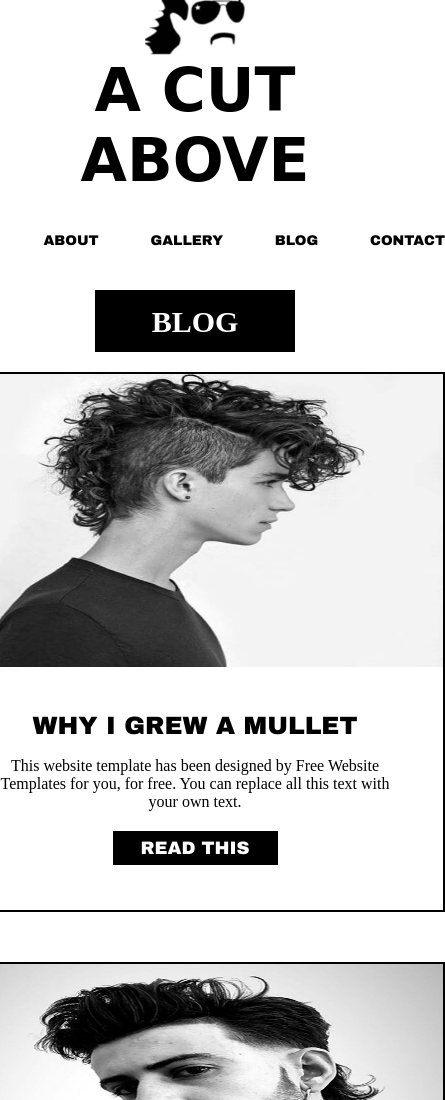
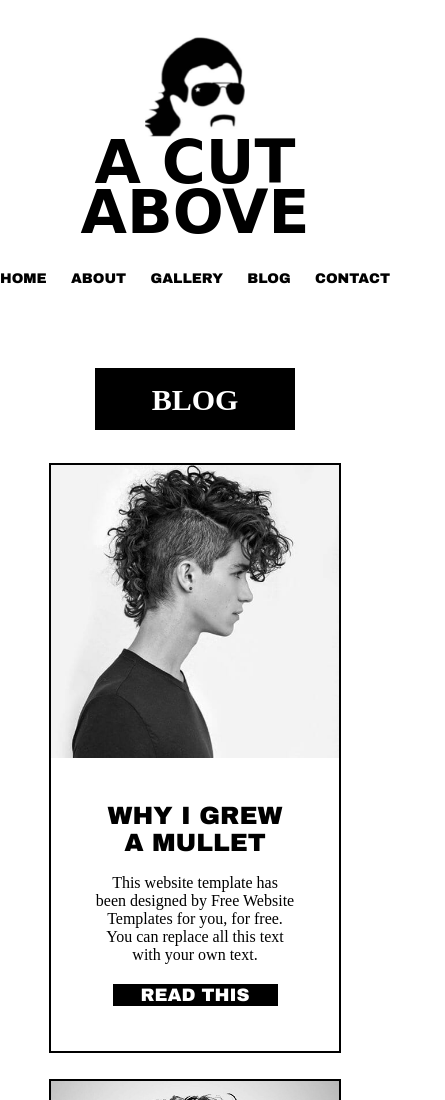
Before and after one commit to JTDoe/hairSalonWebsite, a plain HTML site: page blog.html in a window 390 px wide. Shown: the top 1100 px of the page, 445 px wide, since content can reach past the window. Drawn offline with Linux system fonts and the light colour scheme; a web font is replaced by a local one.

Commit message:
MEDIA Query

```diff
--- a/aboutstyles.css
+++ b/aboutstyles.css
@@ -24,7 +24,7 @@ header{
 header h1{
   font-size: 60px;
   margin-top: 0px;
-  margin-bottom: 20px;
+  margin-bottom: 0px;
   padding-top: 0px;
   font-family: 'satisfy',cursive;
   text-transform: uppercase;
@@ -153,8 +153,23 @@ footer ul a:hover{
     padding: 0px;
     /* height: 50%; */
     margin-top: 10px;
+    line-height: 50px;
+
+}
+header nav{
+  width: 100%;
+  margin-bottom: 0;
+}
+#main-container h1{
+  font-size:20px;
+  width: 100%;
+  text-align: center;
+}
+#main-container h3{
+  text-align: center;
 }
 footer{
+  padding-top:0px;
   width: 100%;
   display: block;
 }
--- a/blogStyles.css
+++ b/blogStyles.css
@@ -24,7 +24,7 @@
   header h1{
     font-size: 60px;
     margin-top: 0px;
-    margin-bottom: 20px;
+    margin-bottom: 0px;
     padding-top: 0px;
     font-family: 'satisfy',cursive;
     text-transform: uppercase;
@@ -76,10 +76,11 @@
 
   #grid-container{
     display: grid;
-    grid-template-columns: 1fr 1fr;
+    grid-template-columns: 50% 50%;
     text-align: center;
     justify-content: center;
-    padding-right: 8%;
+    padding-right: 10%;
+    padding-left: 10%;
   }
   #grid-container img{
     border: solid black;
@@ -169,17 +170,25 @@ footer ul a:hover{
 
 /* -----Media Quiries------- */
 @media screen and (max-width:707px){
+  body {
+    width: 100%;
+
+  }
   header{
     width: 100%;
-    justify-content: space-evenly;
     justify-content: center;
     justify-items: center;
     align-items: center;
     text-align: center;
-    padding: 0px;
-    /* height: %; */
+    padding: 0;
+    height: 40%;
     margin-top: 10px;
-}
+    line-height: 50px;
+  }
+  header nav{
+    width: 100%;
+    margin-bottom: 0%;
+  }
 #grid-container{
   display: grid;
   grid-template-columns: 1fr;
@@ -192,7 +201,7 @@ footer ul a:hover{
 #grid-container div {
 align-self: baseline;
 justify-self: center;
-width: 500px;
+width: 75%;
 border-width: 0px 2px 2px 2px;
 }
 
@@ -201,7 +210,7 @@ justify-self: center;
  margin: 0;
  align-self:flex-end;
  border-width:2px 2px 0px 2px ;
- width: 500px;
+ width: 75%;
 }
 
 /* ------- Footer --------- */
--- a/contactStyles.css
+++ b/contactStyles.css
@@ -24,7 +24,7 @@ header{
 header h1{
   font-size: 60px;
   margin-top: 0px;
-  margin-bottom: 20px;
+  margin-bottom: 0px;
   padding-top: 0px;
   font-family: 'satisfy',cursive;
   text-transform: uppercase;
@@ -163,6 +163,7 @@ footer ul a:hover{
     padding: 0px;
     /* height: %; */
     margin-top: 10px;
+    line-height: 50px;
 }
 
   body{
--- a/galleryStyles.css
+++ b/galleryStyles.css
@@ -23,7 +23,7 @@ header{
 header h1{
   font-size: 60px;
   margin-top: 0px;
-  margin-bottom: 20px;
+  margin-bottom: 0px;
   padding-top: 0px;
   font-family: 'satisfy',cursive;
   text-transform: uppercase;
@@ -150,15 +150,21 @@ footer ul a:hover{
     text-align: center;
     padding: 0px;
     margin-top: 10px;
+    line-height: 50px;
+}
+header nav {
+  width: 100%;
+  margin-bottom: 0;
 }
   #main-container{
     display: grid;
     grid-template-columns: 1fr 1fr ;
-    grid-template-rows: 10% 1fr 1fr 1fr 1fr 1fr;
+    grid-template-rows: 5% 1fr 1fr 1fr 1fr 1fr;
     width: 100%;
     height: auto;
     row-gap: 25px;
     margin-bottom: 50px;
+    column-gap: 18px;
   }
 
   #main-container h1{
@@ -167,11 +173,15 @@ footer ul a:hover{
 
   }
   #main-container img {
-  width:225px;
-  height: 225px;
+  min-width:150px;
+  min-height: 150px;
+  width: 100%;
+  height: 100%;
+
 
   }
 footer{
+  padding-top: 10px;
   width: 100%;
   display: block;
 }
--- a/index.css
+++ b/index.css
@@ -24,7 +24,7 @@ header{
 header h1{
   font-size: 60px;
   margin-top: 0px;
-  margin-bottom: 20px;
+  margin-bottom: 0px;
   padding-top: 0px;
   font-family: 'satisfy',cursive;
   text-transform: uppercase;
@@ -190,6 +190,7 @@ header{
   padding: 0;
   height: 50%;
   margin-top: 10px;
+  line-height: 50px;
 }
 header nav{
   width: 100%;
@@ -208,10 +209,14 @@ section{
   display: grid;
   height: fit-content;
 }
+section div img {
+  margin:0;
+}
 
 footer{
   width: 100%;
   display: block;
+  padding-top: 20px;
 }
 footer ul{
   margin-top: 10px;
```
